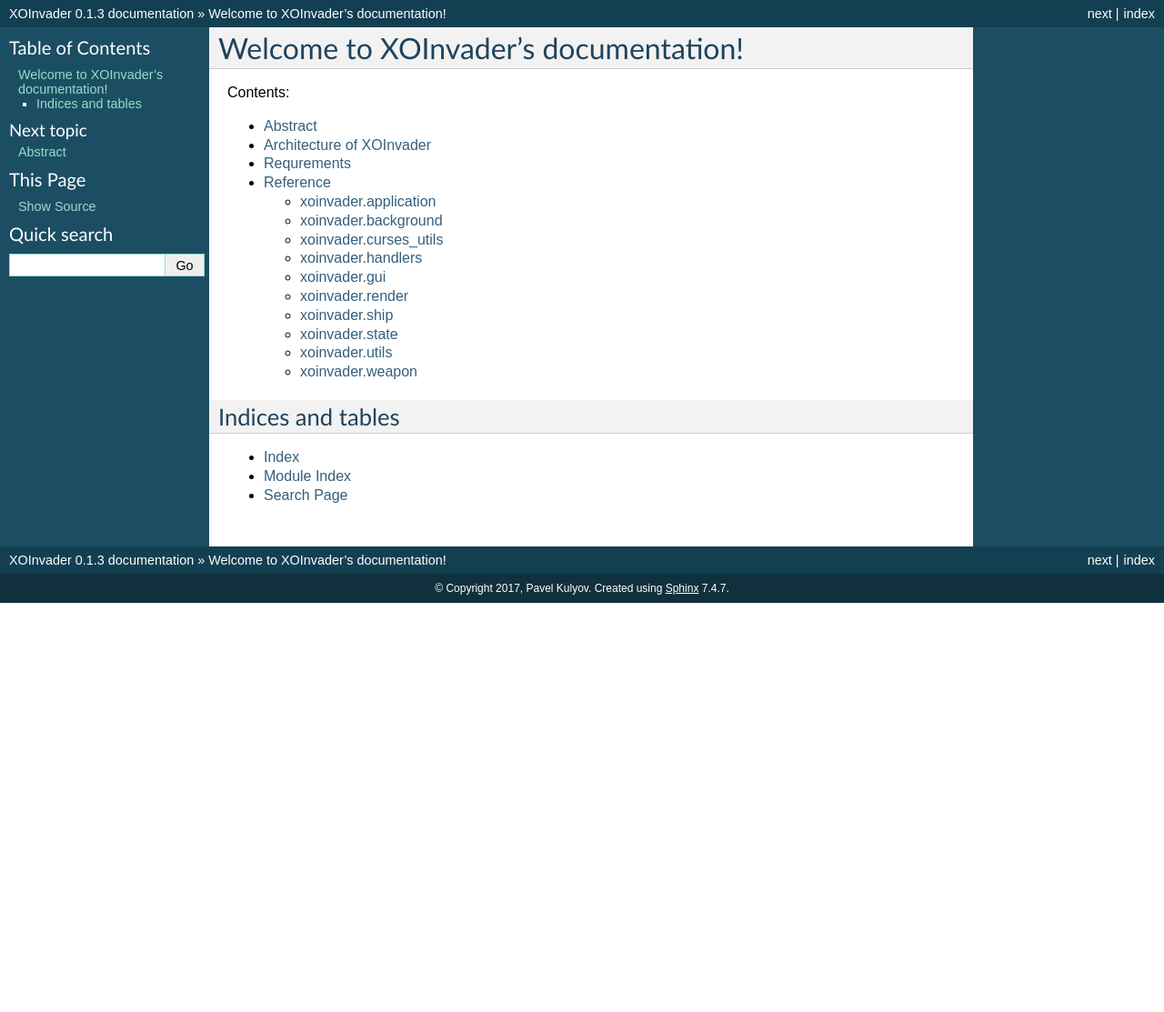
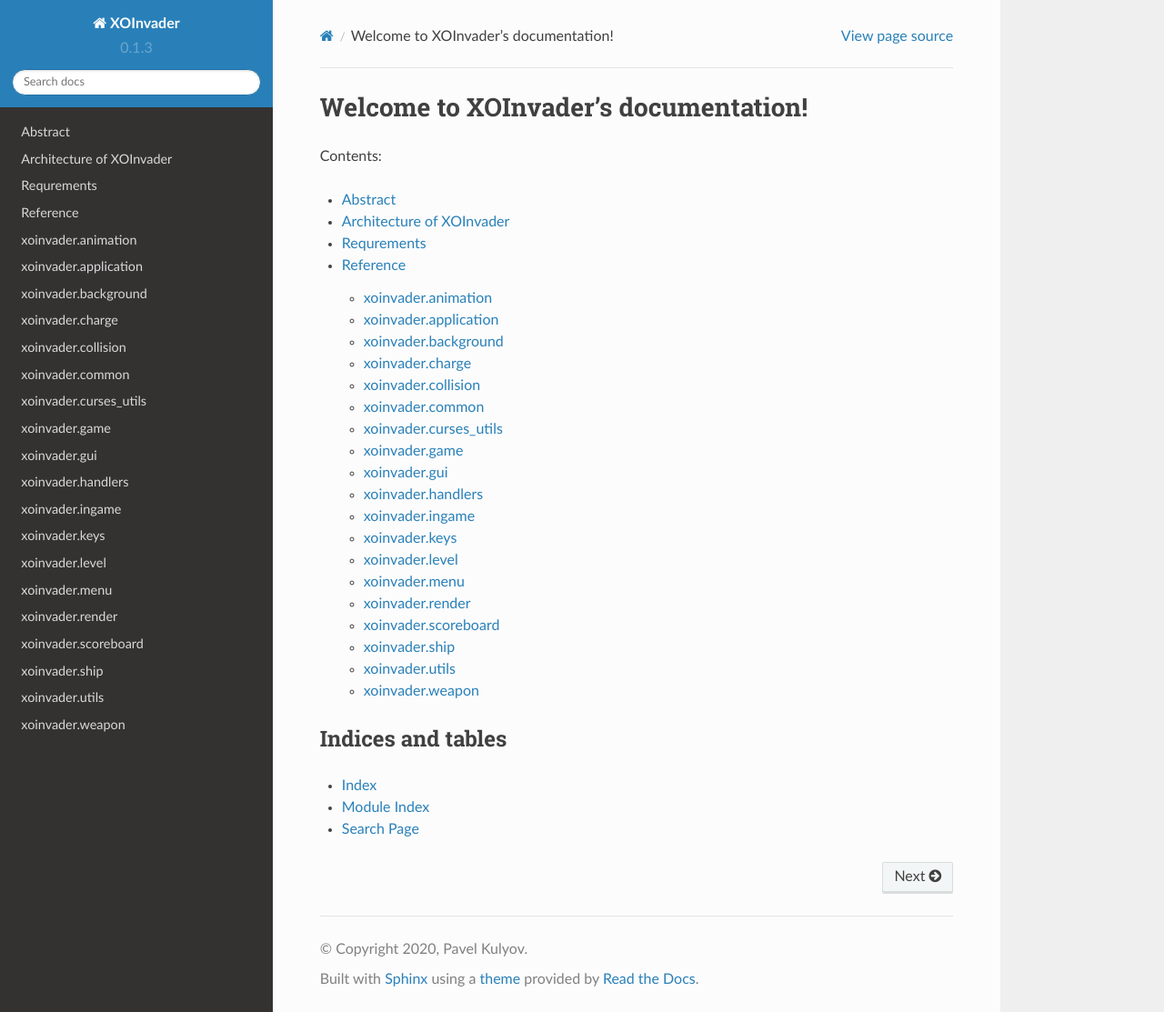
Before and after one commit to pkulev/xoinvader, a Sphinx documentation site: the page built from docs/source/index.rst, in a window 1280 px wide and 1113 px high. Shown: the whole window at 91% size. Built offline with Sphinx 7.4.7 and the Read the Docs theme 2.0.0, drawn with Linux system fonts in a browser that asks for light colours.

Commit message:
Update docs
Signed-off-by: Pavel Kulyov <kulyov.pavel@gmail.com>

```diff
--- a/docs/source/conf.py
+++ b/docs/source/conf.py
@@ -54,7 +54,7 @@
 
 # General information about the project.
 project = u'XOInvader'
-copyright = u'2017, Pavel Kulyov'
+copyright = u'2020, Pavel Kulyov'
 
 # The version info for the project you're documenting, acts as replacement for
 # |version| and |release|, also used in various other places throughout the
@@ -108,7 +108,7 @@
 
 # The theme to use for HTML and HTML Help pages.  See the documentation for
 # a list of builtin themes.
-html_theme = 'default'
+html_theme = 'sphinx_rtd_theme'
 
 # Theme options are theme-specific and customize the look and feel of a theme
 # further.  For a list of options available for each theme, see the
--- a/docs/source/index.rst
+++ b/docs/source/index.rst
@@ -20,13 +20,23 @@
    :maxdepth: 2
    :hidden:
 
+   xoinvader/ref/animation
    xoinvader/ref/application
+   xoinvader/ref/background
+   xoinvader/ref/charge
+   xoinvader/ref/collision
+   xoinvader/ref/common
    xoinvader/ref/curses_utils
+   xoinvader/ref/game
+   xoinvader/ref/gui
    xoinvader/ref/handlers
-   xoinvader/ref/gui
+   xoinvader/ref/ingame
+   xoinvader/ref/keys
+   xoinvader/ref/level
+   xoinvader/ref/menu
    xoinvader/ref/render
+   xoinvader/ref/scoreboard
    xoinvader/ref/ship
-   xoinvader/ref/state
    xoinvader/ref/utils
    xoinvader/ref/weapon
 
--- a/docs/source/xoinvader/architecture.rst
+++ b/docs/source/xoinvader/architecture.rst
@@ -3,4 +3,5 @@
 Architecture of XOInvader
 -------------------------
 
-Pshooo
+**XOInvader** has Application class, that allows to register, deregister and manage State objects.
+Only one State object can be current (Application.state property), only it's logic can be evaluated.
--- /dev/null
+++ b/docs/source/xoinvader/ref/animation.rst
@@ -0,0 +1,8 @@
+.. ref-application
+
+xoinvader.animation
+-------------------
+
+.. automodule:: xoinvader.animation
+   :members:
+   :undoc-members:
--- /dev/null
+++ b/docs/source/xoinvader/ref/charge.rst
@@ -0,0 +1,8 @@
+.. ref-application
+
+xoinvader.charge
+----------------
+
+.. automodule:: xoinvader.charge
+   :members:
+   :undoc-members:
--- /dev/null
+++ b/docs/source/xoinvader/ref/collision.rst
@@ -0,0 +1,8 @@
+.. ref-application
+
+xoinvader.collision
+-------------------
+
+.. automodule:: xoinvader.collision
+   :members:
+   :undoc-members:
--- /dev/null
+++ b/docs/source/xoinvader/ref/common.rst
@@ -0,0 +1,8 @@
+.. ref-application
+
+xoinvader.common
+----------------
+
+.. automodule:: xoinvader.common
+   :members:
+   :undoc-members:
--- /dev/null
+++ b/docs/source/xoinvader/ref/game.rst
@@ -0,0 +1,8 @@
+.. ref-application
+
+xoinvader.game
+--------------
+
+.. automodule:: xoinvader.game
+   :members:
+   :undoc-members:
--- a/docs/source/xoinvader/ref/index.rst
+++ b/docs/source/xoinvader/ref/index.rst
@@ -7,13 +7,22 @@
 .. toctree::
    :maxdepth: 4
 
+   animation
    application
    background
+   charge
+   collision
+   common
    curses_utils
+   game
+   gui
    handlers
-   gui
+   ingame
+   keys
+   level
+   menu
    render
+   scoreboard
    ship
-   state
    utils
    weapon
--- /dev/null
+++ b/docs/source/xoinvader/ref/ingame.rst
@@ -0,0 +1,8 @@
+.. ref-application
+
+xoinvader.ingame
+----------------
+
+.. automodule:: xoinvader.ingame
+   :members:
+   :undoc-members:
--- /dev/null
+++ b/docs/source/xoinvader/ref/keys.rst
@@ -0,0 +1,8 @@
+.. ref-application
+
+xoinvader.keys
+--------------
+
+.. automodule:: xoinvader.keys
+   :members:
+   :undoc-members:
--- /dev/null
+++ b/docs/source/xoinvader/ref/level.rst
@@ -0,0 +1,8 @@
+.. ref-application
+
+xoinvader.level
+---------------
+
+.. automodule:: xoinvader.level
+   :members:
+   :undoc-members:
--- /dev/null
+++ b/docs/source/xoinvader/ref/menu.rst
@@ -0,0 +1,8 @@
+.. ref-application
+
+xoinvader.menu
+--------------
+
+.. automodule:: xoinvader.menu
+   :members:
+   :undoc-members:
--- /dev/null
+++ b/docs/source/xoinvader/ref/scoreboard.rst
@@ -0,0 +1,8 @@
+.. ref-application
+
+xoinvader.scoreboard
+--------------------
+
+.. automodule:: xoinvader.scoreboard
+   :members:
+   :undoc-members:
--- a/docs/source/xoinvader/requirements.rst
+++ b/docs/source/xoinvader/requirements.rst
@@ -3,5 +3,6 @@
 Requrements
 -----------
 
-* Pygame (pygame.Mixer)
-* ncurses >=5.9 <6.0
+* >= python-3.7
+* >= eaf-0.1
+* ncurses >=5.9
--- a/pyproject.toml
+++ b/pyproject.toml
@@ -44,6 +44,7 @@
 pytest-coverage = "*"
 pytest-pylint = "*"
 sphinx = "*"
+sphinx_rtd_theme = "*"
 tox = "*"
 
 [tool.black]
--- a/xoinvader/__init__.py
+++ b/xoinvader/__init__.py
@@ -4,7 +4,7 @@
 
     XO Invader is an ASCII ncurses-based top-down space shooter.
 
-    :copyright: (c) 2017 by Pavel Kulyov.
+    :copyright: (c) 2020 by Pavel Kulyov.
     :license: MIT, see LICENSE for more details.
 """
 
```
Also changed, not shown: docs/source/xoinvader/ref/state.rst (deleted, +0 -8 lines), 1 other file.
